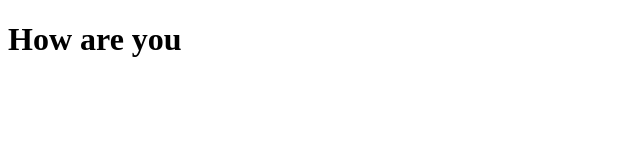
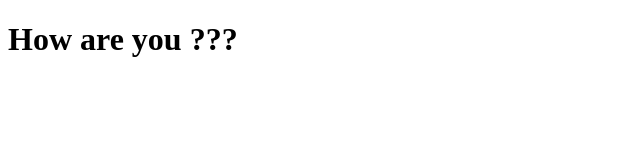
Before and after one commit to Tgaray/portfolio, a plain HTML site: page index.html in a window 1280 px wide. Shown: the full height of the page, 0-640 px from the left. Drawn offline with Linux system fonts and the light colour scheme.

Commit message:
Update index.html

```diff
--- a/index.html
+++ b/index.html
@@ -10,7 +10,7 @@
 </head>
 
 <body>
-<h1>How are you</h1>
+<h1>How are you ???</h1>
 </body>
 
 </html>
```
